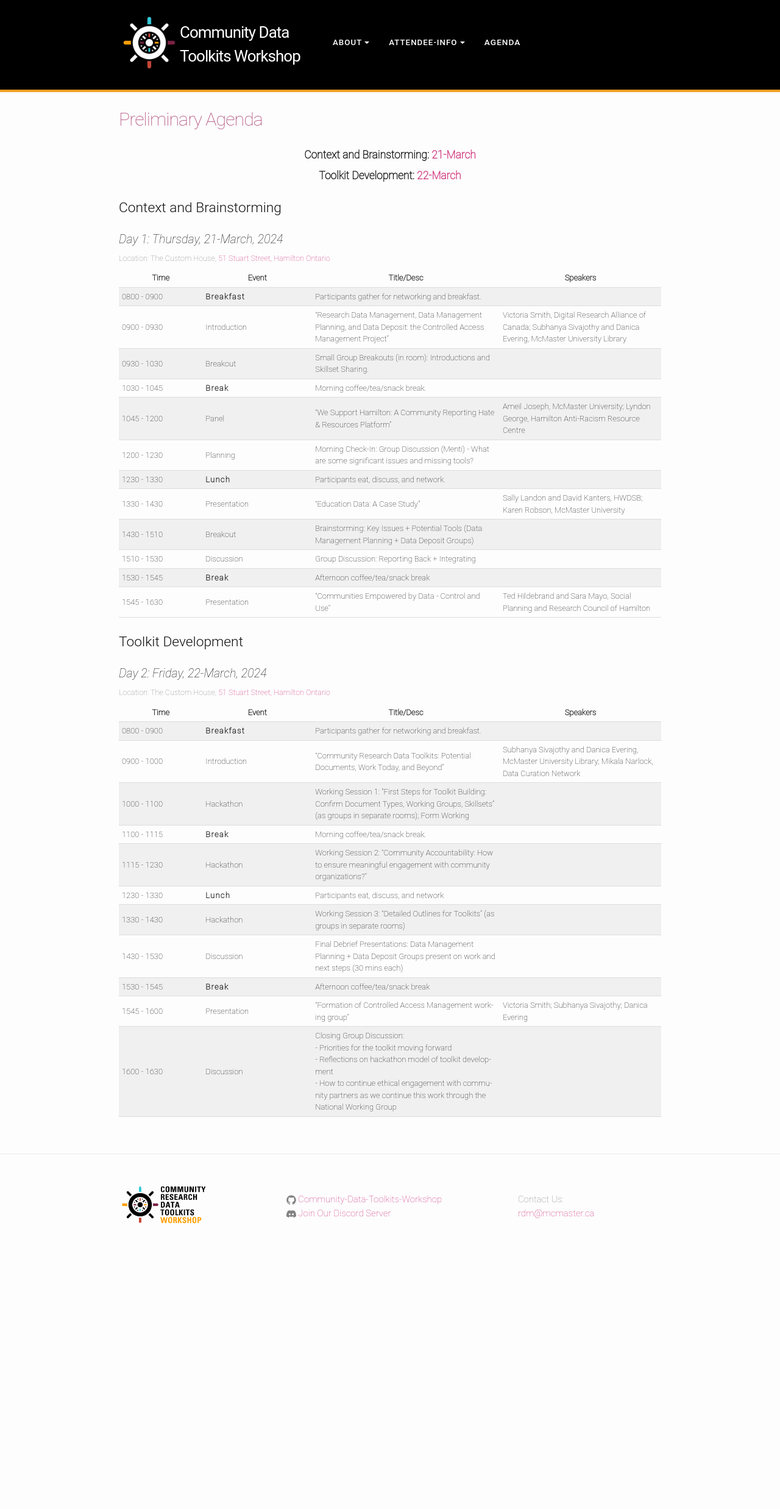
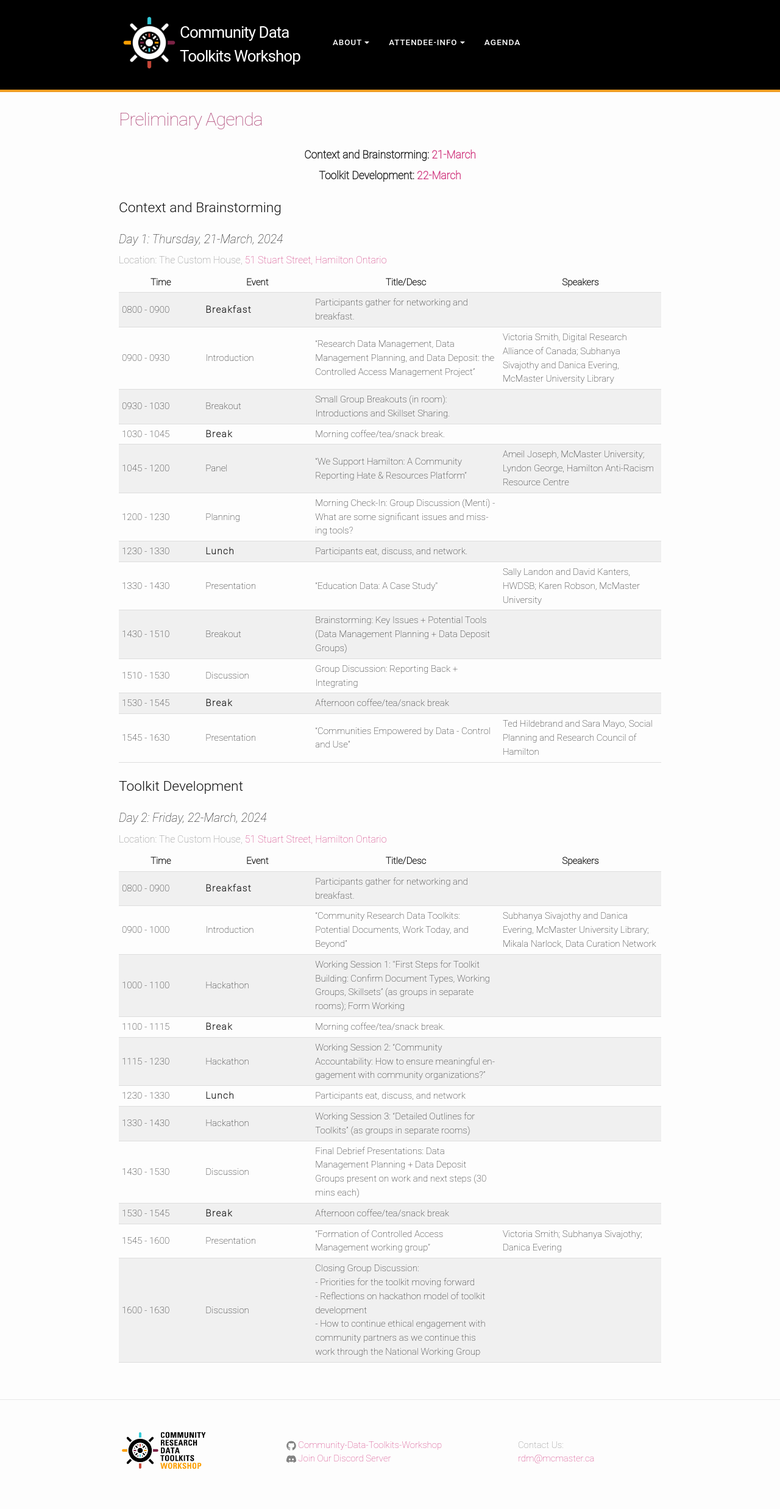
Before and after one commit to Community-Data-Toolkits-Workshop/CDTW, a Jekyll site: the page built from agenda.md, in a window 1280 px wide. Shown: the whole page at 61% size. Built offline with Jekyll 4.4.1, drawn with Linux system fonts in a browser that asks for light colours; before the commit the page ends 2072 px from its top, so only the background shows below that.

Commit message:
Increased font sizing for Agenda

```diff
--- a/_sass/_base.scss
+++ b/_sass/_base.scss
@@ -41,8 +41,6 @@ ul, ol, dl, figure,
 %vertical-rhythm {
     margin-bottom: $spacing-unit / 4;
 }
-
-
 
 /**
  * Images
@@ -88,6 +86,10 @@ li {
  * Tables
  */
 
+ .post-meta {
+    font-size: medium !important;
+}
+
 table{
 	margin-bottom:20px;
 	width:100%;
@@ -98,7 +100,7 @@ table{
 td,th{
 	padding:5px;
 	border-bottom: 1px solid #ddd;
-    font-size: small;
+    // font-size: small;
     hyphens: auto;
 }
 
```
